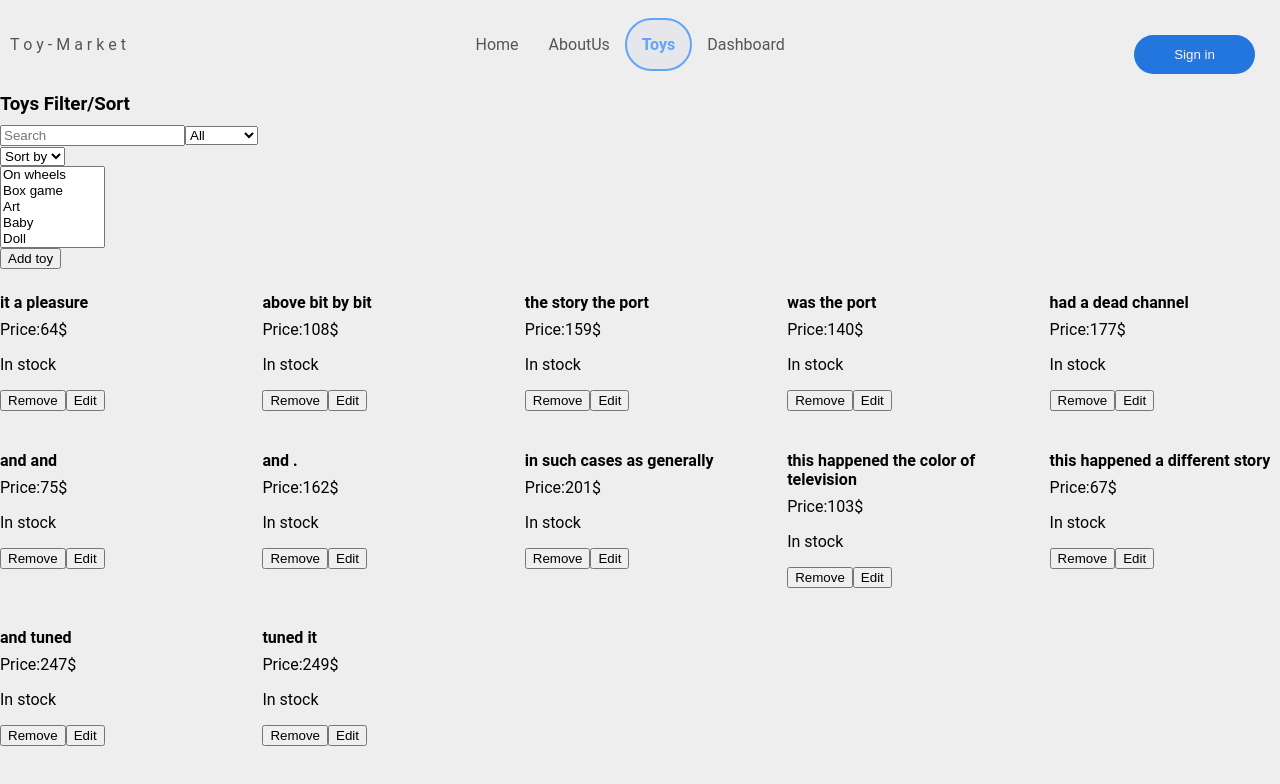
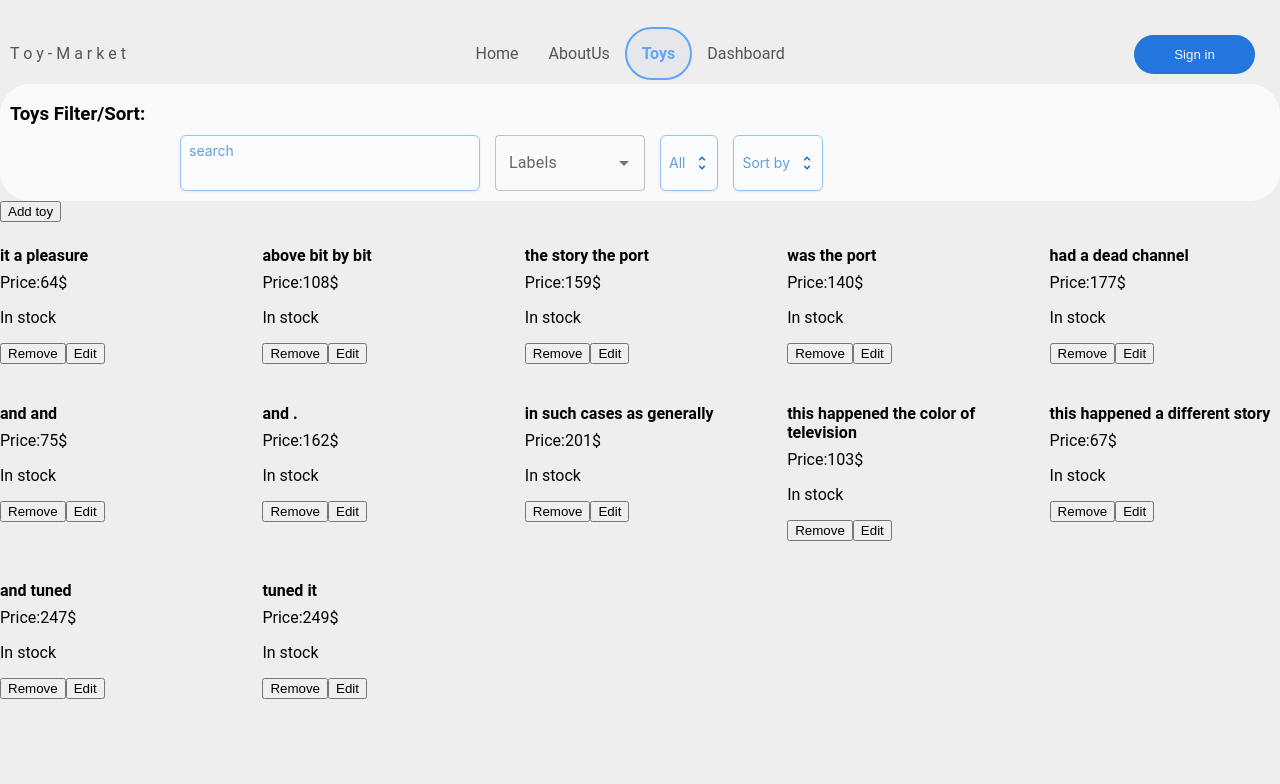
Before and after one commit to mark232005/mistertoy, a React (Vite) app: page /toy in a window 1280 px wide. Shown: the top 784 px of the page. Built offline with nearby package versions, Linux system fonts and the light colour scheme.

Commit message:
Add style to filter

```diff
--- a/package.json
+++ b/package.json
@@ -10,6 +10,10 @@
     "preview": "vite preview"
   },
   "dependencies": {
+    "@emotion/react": "^11.14.0",
+    "@emotion/styled": "^11.14.0",
+    "@mui/joy": "^5.0.0-beta.52",
+    "@mui/material": "^7.0.2",
     "react": "^19.0.0",
     "react-dom": "^19.0.0",
     "react-redux": "^9.2.0",
--- a/src/assets/style/base/layout.css
+++ b/src/assets/style/base/layout.css
@@ -1,6 +1,7 @@
 
 .app-header{
-    justify-content: space-between
+    justify-content: space-between;
+    align-items: baseline
 }
 .toy-list{
     grid-template-columns: repeat(auto-fill, minmax(230px, 1fr));
--- /dev/null
+++ b/src/assets/style/cmps/filterBy.css
@@ -0,0 +1,12 @@
+.filterBy-page{
+    border-radius: 30px;
+    background-color: #fafafa;
+
+    padding: 10px;
+}
+
+.filterBy{
+    margin-left: 170px;
+    gap: 15px;
+
+}
--- a/src/assets/style/main.css
+++ b/src/assets/style/main.css
@@ -13,3 +13,4 @@
 @import 'cmps/AppHeader.css';
 @import 'cmps/ToyList.css';
 @import 'cmps/ToyPreview.css';
+@import 'cmps/filterBy.css';
--- a/src/cmps/ToyFilter.jsx
+++ b/src/cmps/ToyFilter.jsx
@@ -1,14 +1,23 @@
 import { useEffect, useState } from 'react'
+import * as React from 'react';
+import TextField from '@mui/material/TextField';
+import Autocomplete from '@mui/material/Autocomplete';
+import Textarea from '@mui/joy/Textarea';
+import Select from '@mui/joy/Select';
+import Option from '@mui/joy/Option'
+export function ToyFilter({ sortBy, filterBy, onFilterBy, labels, onSortBy }) {
 
-export function ToyFilter({ sortBy, filterBy, onFilterBy, labels,onSortBy }) {
     const [filterByToEdit, setFilterByToEdit] = useState({ ...filterBy })
-    const [sortByToEdit, setSortByToEdit] = useState({ ...sortBy})
+
+    const [sortByToEdit, setSortByToEdit] = useState({ ...sortBy })
+
     useEffect(() => {
         onFilterBy(filterByToEdit)
         onSortBy(sortByToEdit)
-    }, [filterByToEdit,sortByToEdit])
-    function handleChangeFilter({ target }) {
-        var { value, name: field } = target
+    }, [filterByToEdit, sortByToEdit])
+
+    function handleChangeFilter(field, value) {
+
         if (value === 'true') {
             value = true
         } else if (value === 'false') {
@@ -16,36 +25,83 @@ export function ToyFilter({ sortBy, filterBy, onFilterBy, labels,onSortBy }) {
         }
         setFilterByToEdit(prev => ({ ...prev, [field]: value }))
     }
-    function handleChangeSort({ target }) {
-        var { value } = target
+
+    function handleChangeSort(ev, value) {
+        console.log(value);
         setSortByToEdit(prev => ({ ...prev, type: value }))
     }
+
+    const options =
+        labels.map(label => ({ label: label }))
+
+
     return (
-        <section className="filterBy" >
-            <h3>Toys Filter/Sort</h3>
-            <div className="filterBy">
-                <label htmlFor="txt"></label>
-                <input type="text" id="txt" name="txt" placeholder="Search" onChange={handleChangeFilter} value={filterBy.txt} />
+        <section className="filterBy-page" >
+            <h3>Toys Filter/Sort:</h3>
+            <div className='filterBy flex'>
 
-                < select onChange={handleChangeFilter} name="inStock">
-                    <option>All</option>
-                    <option value="true">For Sale</option>
-                    <option value="false">sale out</option>
-                </select>
+                <Textarea
+                    name="txt"
+                    id="txt"
+                    onChange={(e) => {
+                        handleChangeFilter('txt', e.target.value)
+                    }}
+                    value={filterBy.txt}
+                    color="primary"
+                    disabled={false}
+                    minRows={2}
+                    sx={{ width: 300 }}
+                    placeholder="search"
+                    size="sm"
+                    variant="outlined"
+                />
 
-            </div>
-            <div className="sortBy" onChange={handleChangeSort} >
-                <select>
-                    <option value="">Sort by</option>
-                    <option value="name">Name</option>
-                    <option value="price">Price</option>
-                    <option value="date">Date</option>
-                </select>
-            </div>
-            <div className="labels">
-                <select multiple size="5" onChange={handleChangeFilter}>
-                    {labels.map(label => <option key={label} value={label}>{label}</option>)}
-                </select>
+                    <Autocomplete
+                        onChange={(event, newValue) => {
+                            handleChangeFilter('labels', newValue.map(opt => opt.label))
+                        }}
+                        multiple
+                        variant="outlined"
+                        color="primary"
+                        disablePortal
+                        options={options}
+                        sx={{ width: 150 }}
+                        renderInput={(params) => <TextField {...params} label="Labels" />}
+                    />
+
+
+
+                    <Select
+                        name='inStock'
+                        onChange={(e, newValue) => {
+                            console.log('newValue', newValue);
+                            let val = newValue === 'true' ? true : newValue === 'false' ? false : ''
+                            setFilterByToEdit(prev => ({ ...prev, inStock: val }))
+                        }}
+                        color="primary"
+                        placeholder="All"
+                        size="sm"
+                        variant="outlined"
+                    >
+                        <Option value="">All</Option>
+                        <Option value="true">For Sale</Option>
+                        <Option value="false">Soldout</Option>
+                    </Select>
+
+                    <Select
+                        onChange={((e, newValue) => {
+                            handleChangeSort(e, newValue)
+                        })}
+                        color="primary"
+                        placeholder="Sort by"
+                        size="sm"
+                        variant="outlined"
+                    >
+                        <Option value="name">Name</Option>
+                        <Option value="price">Price</Option>
+                        <Option value="date">Date</Option>
+                    </Select>
+
             </div>
         </section>
     )
--- a/src/services/toy.service.locl.js
+++ b/src/services/toy.service.locl.js
@@ -39,7 +39,6 @@ function query(filterBy = {},sortBy={}) {
             }
             if (typeof filterBy.inStock === 'boolean') {
                 toysToShow = toysToShow.filter(toy => toy.inStock === filterBy.inStock)
-                console.log(toysToShow);
             }
             if(sortBy.type==='name'){
                 toysToShow.sort((a,b)=>{
```
Also changed, not shown: 1 other file (tests, documents, lock files or other folders).
